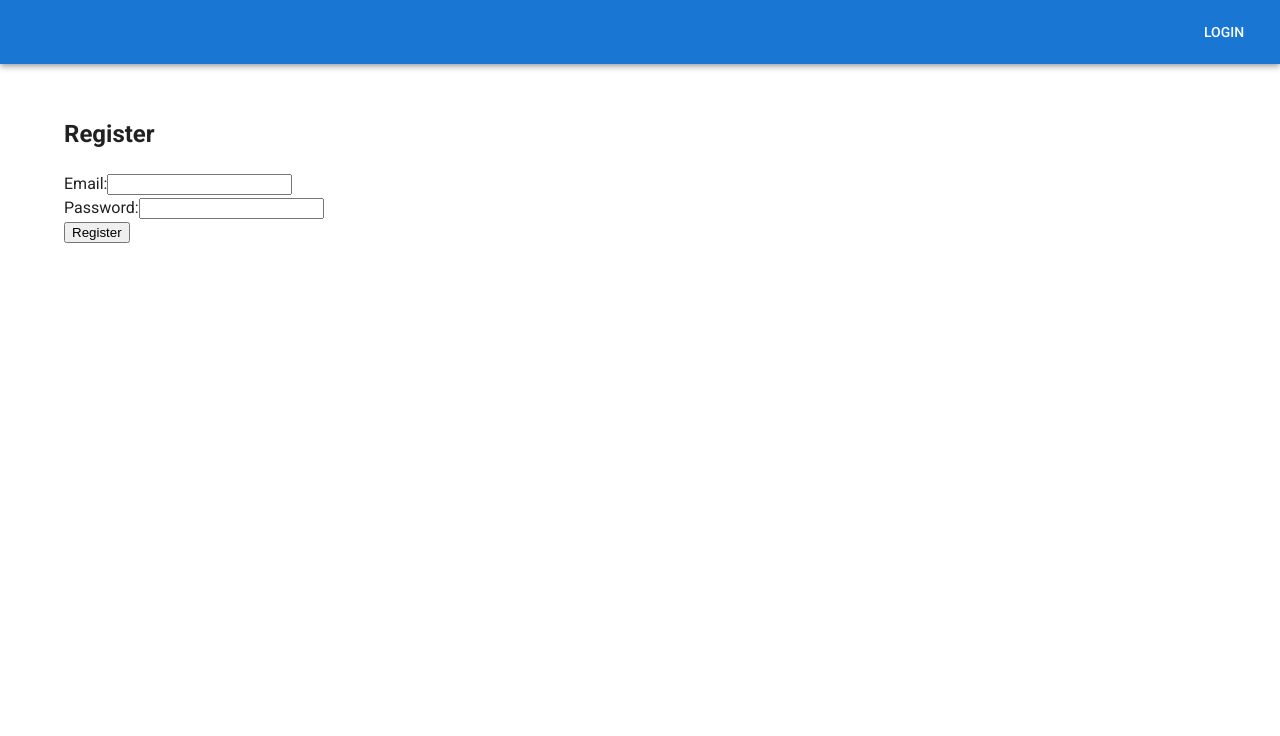
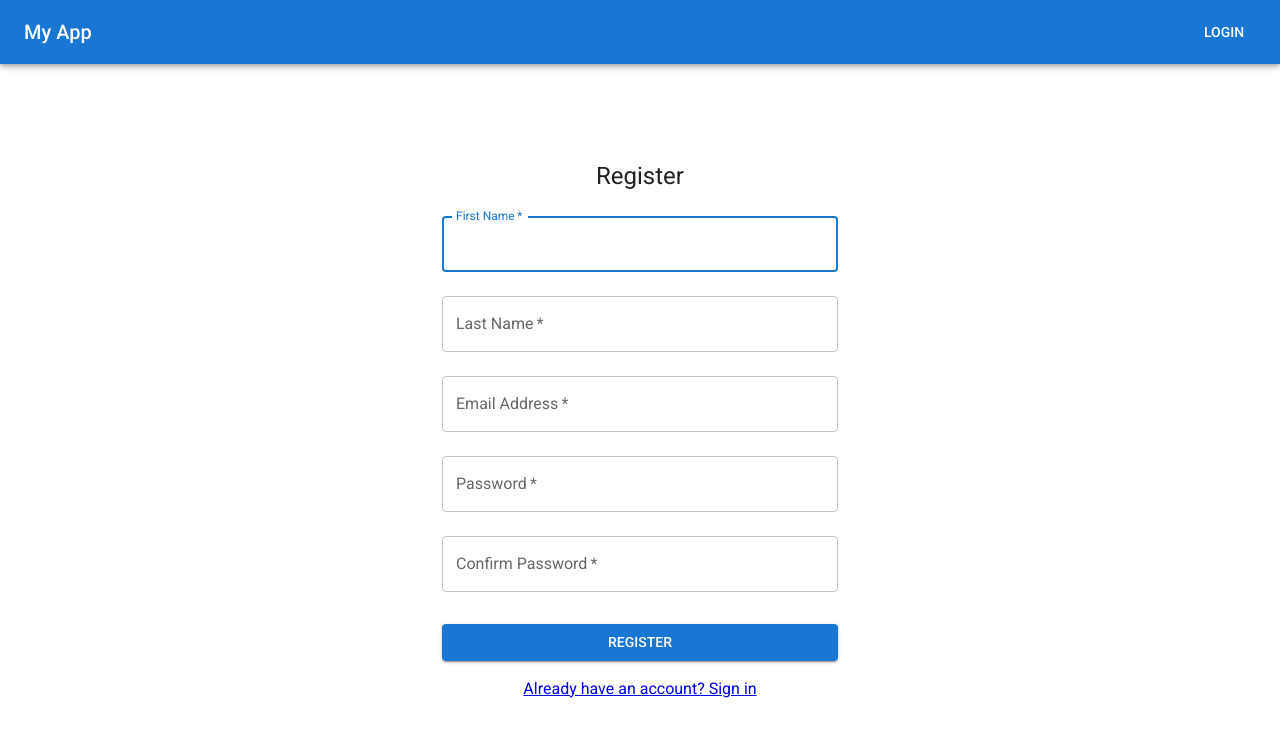
Before and after one commit to niklasforstberg/choresweb, a React (Vite) app: page /register in a window 1280 px wide. Shown: the top 736 px of the page. Built offline with nearby package versions, Linux system fonts and the light colour scheme; no server answers.

Commit message:
Mainly JWT payload changes

```diff
--- a/package.json
+++ b/package.json
@@ -15,6 +15,7 @@
     "@mui/icons-material": "^6.1.1",
     "@mui/material": "^6.1.1",
     "axios": "^0.21.1",
+    "jwt-decode": "^4.0.0",
     "react": "^18.2.0",
     "react-dom": "^18.2.0",
     "react-router-dom": "^6.4.0"
--- a/src/App.jsx
+++ b/src/App.jsx
@@ -1,17 +1,42 @@
-import React, { useState } from 'react';
+import React, { useState, useEffect } from 'react';
 import { BrowserRouter as Router, Routes, Route, Navigate } from 'react-router-dom';
 import { Container, Box } from '@mui/material';
 import Header from './components/Header';
 import Login from './components/Login';
 import Register from './components/Register';
 import Dashboard from './components/Dashboard';
-// Import the CreateFamily component (you'll need to create this component)
 import CreateFamily from './components/CreateFamily';
+import { jwtDecode } from 'jwt-decode';
 
 // Main App component
 function App() {
   // State to track user's login status
   const [isLoggedIn, setIsLoggedIn] = useState(localStorage.getItem('token') !== null);
+  const [userName, setUserName] = useState('');
+
+  // Effect to decode JWT token and set user name
+  useEffect(() => {
+    const token = localStorage.getItem('token');
+    if (token) {
+      try {
+        console.log('Token before decoding:', token); // Add this line
+        const decodedToken = jwtDecode(token);
+        console.log('Decoded token:', decodedToken); // Add this line
+        // Access the claims using the new, simplified identifiers
+        const firstName = decodedToken.firstName || '';
+        const lastName = decodedToken.lastName || '';
+        setUserName(`${firstName} ${lastName}`);
+
+        // If you need to store the user ID, you can do it here
+        localStorage.setItem('userId', decodedToken.id || '');
+      } catch (error) {
+        console.error('Error decoding token:', error);
+        // Handle the error (e.g., clear the invalid token, redirect to login)
+        localStorage.removeItem('token');
+        // setIsLoggedIn(false); // If you have this state
+      }
+    }
+  }, [isLoggedIn]);
 
   // Function to handle successful login
   const handleLoginSuccess = () => {
@@ -22,6 +47,7 @@ function App() {
   const handleLogout = () => {
     localStorage.removeItem('token');
     setIsLoggedIn(false);
+    setUserName(''); // Clear user name on logout
   };
 
   return (
@@ -29,7 +55,7 @@ function App() {
       {/* Main layout container */}
       <Box sx={{ display: 'flex', flexDirection: 'column', minHeight: '100vh' }}>
         {/* Header component with login status and logout functionality */}
-        <Header isLoggedIn={isLoggedIn} onLogout={handleLogout} />
+        <Header isLoggedIn={isLoggedIn} onLogout={handleLogout} userName={userName} />
 
         {/* Main content container */}
         <Container component="main" sx={{ mt: 4, mb: 4, flex: 1 }}>
--- a/src/components/Header.jsx
+++ b/src/components/Header.jsx
@@ -4,8 +4,9 @@ import MenuIcon from '@mui/icons-material/Menu';
 import { Link, useLocation } from 'react-router-dom';
 
 // Header component with collapsible menu
-function Header({ isLoggedIn, onLogout }) {
+function Header({ isLoggedIn, onLogout, userName }) {
   const [anchorEl, setAnchorEl] = useState(null);
+  const [userMenuAnchorEl, setUserMenuAnchorEl] = useState(null);
   const location = useLocation();
 
   // Handle menu open
@@ -16,6 +17,22 @@ function Header({ isLoggedIn, onLogout }) {
   // Handle menu close
   const handleMenuClose = () => {
     setAnchorEl(null);
+  };
+
+  // Handle user menu open
+  const handleUserMenuOpen = (event) => {
+    setUserMenuAnchorEl(event.currentTarget);
+  };
+
+  // Handle user menu close
+  const handleUserMenuClose = () => {
+    setUserMenuAnchorEl(null);
+  };
+
+  // Handle logout
+  const handleLogout = () => {
+    handleUserMenuClose();
+    onLogout();
   };
 
   return (
@@ -40,16 +57,27 @@ function Header({ isLoggedIn, onLogout }) {
                 Dashboard
               </MenuItem>
               <MenuItem component={Link} to="/create-family" onClick={handleMenuClose}>
-                CreateFamily
+                Create Family
               </MenuItem>
             </Menu>
           </>
         )}
         <Typography variant="h6" component="div" sx={{ flexGrow: 1 }}>
-          {/* Removed "Chores App" text */}
+          My App
         </Typography>
         {isLoggedIn ? (
-          <Button color="inherit" onClick={onLogout}>Logout</Button>
+          <>
+            <Button color="inherit" onClick={handleUserMenuOpen}>
+              {userName}
+            </Button>
+            <Menu
+              anchorEl={userMenuAnchorEl}
+              open={Boolean(userMenuAnchorEl)}
+              onClose={handleUserMenuClose}
+            >
+              <MenuItem onClick={handleLogout}>Logout</MenuItem>
+            </Menu>
+          </>
         ) : (
           location.pathname !== '/' && <Button color="inherit" component={Link} to="/">Login</Button>
         )}
--- a/src/components/Login.jsx
+++ b/src/components/Login.jsx
@@ -1,7 +1,8 @@
 import React, { useState } from 'react';
-import { useNavigate } from 'react-router-dom';
+import { useNavigate, Link } from 'react-router-dom';
 import { TextField, Button, Typography, Box, Container } from '@mui/material';
 import axiosInstance from '../utils/axiosConfig';
+import { jwtDecode } from 'jwt-decode';
 
 // Login component for user authentication
 function Login({ onLoginSuccess }) {
@@ -26,14 +27,26 @@ function Login({ onLoginSuccess }) {
       console.log('Login response:', response);
 
       if (response.data) {
-        // Store the token and user ID
-        localStorage.setItem('token', response.data.token);
-        localStorage.setItem('userId', response.data.userId);
-        console.log('Token and userId stored in localStorage');
+        const token = response.data; // The token is directly in response.data
+        localStorage.setItem('token', token);
+
+        // Decode the token to get user information
+        const decodedToken = jwtDecode(token);
+        console.log('Decoded token:', decodedToken);
+
+        // Store user information from the decoded token
+        localStorage.setItem('userId', decodedToken.id);
+        localStorage.setItem('firstName', decodedToken.firstName);
+        localStorage.setItem('lastName', decodedToken.lastName);
+        localStorage.setItem('userRole', decodedToken.role);
+        localStorage.setItem('email', decodedToken.email);
+        localStorage.setItem('fullName', `${decodedToken.firstName} ${decodedToken.lastName}`);
+
+        console.log('User information stored in localStorage');
         onLoginSuccess();
         navigate('/dashboard');
       } else {
-        setError('Login successful, but no token received');
+        setError('Login failed: No token received');
       }
     } catch (error) {
       console.error('Login failed', error.response || error);
@@ -91,6 +104,12 @@ function Login({ onLoginSuccess }) {
           >
             Sign In
           </Button>
+          {/* New Register link */}
+          <Box textAlign="center">
+            <Link to="/register">
+              Don't have an account? Register here
+            </Link>
+          </Box>
         </Box>
       </Box>
     </Container>
--- a/src/components/Register.jsx
+++ b/src/components/Register.jsx
@@ -1,12 +1,18 @@
 import React, { useState } from 'react';
-import { useNavigate } from 'react-router-dom';
+import { useNavigate, Link } from 'react-router-dom';
+import { TextField, Button, Typography, Box, Container } from '@mui/material';
 import axiosInstance from '../utils/axiosConfig';
 
 // Register component for user registration
 function Register() {
   // State for form inputs and error handling
-  const [email, setEmail] = useState('');
-  const [password, setPassword] = useState('');
+  const [formData, setFormData] = useState({
+    firstName: '',
+    lastName: '',
+    email: '',
+    password: '',
+    confirmPassword: '',
+  });
   const [error, setError] = useState('');
   const navigate = useNavigate();
 
@@ -14,12 +20,21 @@ function Register() {
   const handleSubmit = async (e) => {
     e.preventDefault();
     setError('');
+
+    // Basic form validation
+    if (formData.password !== formData.confirmPassword) {
+      setError("Passwords don't match");
+      return;
+    }
+
     try {
       // Send registration request to the API
       const response = await axiosInstance.post('api/security/register', {
-        email,
-        password,
-        username: email // Using email as username
+        firstName: formData.firstName,
+        lastName: formData.lastName,
+        email: formData.email,
+        password: formData.password,
+        username: formData.email // Using email as username
       });
       console.log('Registration response:', response);
       if (response.data) {
@@ -35,34 +50,99 @@ function Register() {
     }
   };
 
+  // Handle input changes
+  const handleChange = (e) => {
+    setFormData({ ...formData, [e.target.name]: e.target.value });
+  };
+
   return (
-    <div className="register-container">
-      <h2>Register</h2>
-      {error && <p style={{ color: 'red' }}>{error}</p>}
-      <form onSubmit={handleSubmit}>
-        <div>
-          <label htmlFor="email">Email:</label>
-          <input
-            type="email"
+    <Container maxWidth="xs">
+      <Box
+        sx={{
+          marginTop: 8,
+          display: 'flex',
+          flexDirection: 'column',
+          alignItems: 'center',
+        }}
+      >
+        <Typography component="h1" variant="h5">
+          Register
+        </Typography>
+        {error && <Typography color="error">{error}</Typography>}
+        <Box component="form" onSubmit={handleSubmit} noValidate sx={{ mt: 1 }}>
+          <TextField
+            margin="normal"
+            required
+            fullWidth
+            id="firstName"
+            label="First Name"
+            name="firstName"
+            autoComplete="given-name"
+            autoFocus
+            value={formData.firstName}
+            onChange={handleChange}
+          />
+          <TextField
+            margin="normal"
+            required
+            fullWidth
+            id="lastName"
+            label="Last Name"
+            name="lastName"
+            autoComplete="family-name"
+            value={formData.lastName}
+            onChange={handleChange}
+          />
+          <TextField
+            margin="normal"
+            required
+            fullWidth
             id="email"
-            value={email}
-            onChange={(e) => setEmail(e.target.value)}
+            label="Email Address"
+            name="email"
+            autoComplete="email"
+            value={formData.email}
+            onChange={handleChange}
+          />
+          <TextField
+            margin="normal"
             required
-          />
-        </div>
-        <div>
-          <label htmlFor="password">Password:</label>
-          <input
+            fullWidth
+            name="password"
+            label="Password"
             type="password"
             id="password"
-            value={password}
-            onChange={(e) => setPassword(e.target.value)}
+            autoComplete="new-password"
+            value={formData.password}
+            onChange={handleChange}
+          />
+          <TextField
+            margin="normal"
             required
+            fullWidth
+            name="confirmPassword"
+            label="Confirm Password"
+            type="password"
+            id="confirmPassword"
+            value={formData.confirmPassword}
+            onChange={handleChange}
           />
-        </div>
-        <button type="submit">Register</button>
-      </form>
-    </div>
+          <Button
+            type="submit"
+            fullWidth
+            variant="contained"
+            sx={{ mt: 3, mb: 2 }}
+          >
+            Register
+          </Button>
+          <Box textAlign="center">
+            <Link to="/">
+              Already have an account? Sign in
+            </Link>
+          </Box>
+        </Box>
+      </Box>
+    </Container>
   );
 }
 
--- a/src/utils/axiosConfig.js
+++ b/src/utils/axiosConfig.js
@@ -1,11 +1,19 @@
 import axios from 'axios';
 
-const axiosInstance = axios.create({
-  baseURL: 'your_api_base_url',
+const baseURL = import.meta.env.VITE_API_URL.endsWith('/')
+  ? import.meta.env.VITE_API_URL
+  : `${import.meta.env.VITE_API_URL}/`;
+
+console.log('API Base URL:', baseURL);
+
+const instance = axios.create({
+  baseURL: baseURL,
 });
 
-axiosInstance.interceptors.request.use(
+// Add a request interceptor
+instance.interceptors.request.use(
   (config) => {
+    console.log('Axios request config:', config);
     const token = localStorage.getItem('token');
     if (token) {
       config.headers['Authorization'] = `Bearer ${token}`;
@@ -13,8 +21,21 @@ axiosInstance.interceptors.request.use(
     return config;
   },
   (error) => {
+    console.error('Axios request error:', error);
     return Promise.reject(error);
   }
 );
 
-export default axiosInstance;
+// Add a response interceptor
+instance.interceptors.response.use(
+  (response) => {
+    console.log('Axios response:', response);
+    return response;
+  },
+  (error) => {
+    console.error('Axios response error:', error.response || error);
+    return Promise.reject(error);
+  }
+);
+
+export default instance;
```
Also changed, not shown: Prompts/basics.md (added, +1 -0 lines), 1 other file (tests, documents, lock files or other folders).
